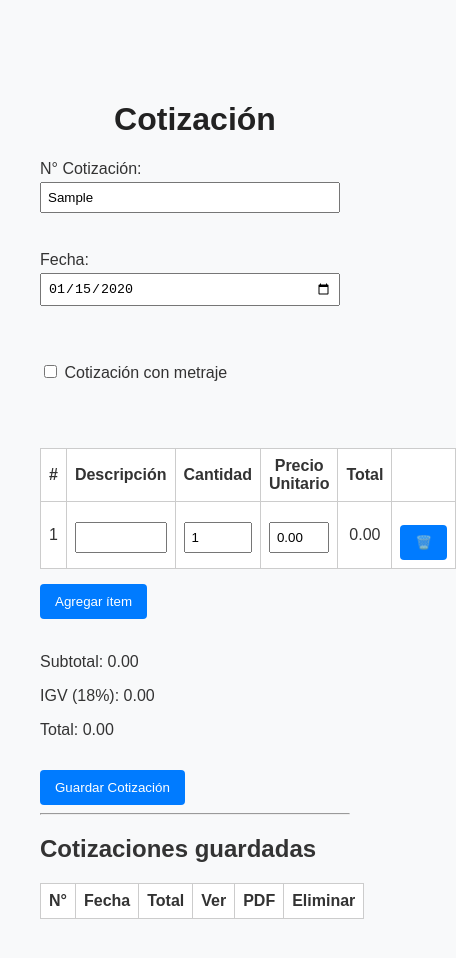
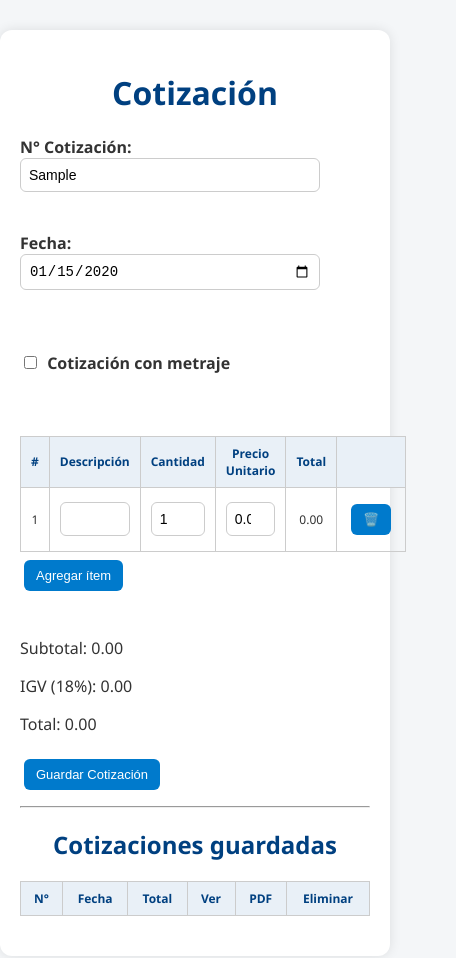
Before and after one commit to Magsito/cotizador, a plain HTML site: page index.html in a window 390 px wide. Both pictures are taken after typing "Sample", "2020-01-15" into the empty fields and a click on the button "Agregar ítem". Shown: the whole page, 456 px wide, since content can reach past the window. Drawn offline with nearby package versions, Linux system fonts and the light colour scheme.

Commit message:
Update style.css

```diff
--- a/style.css
+++ b/style.css
@@ -1,63 +1,112 @@
 body {
-  font-family: Arial, sans-serif;
-  max-width: 800px;
-  margin: 40px auto;
-  padding: 20px;
-  background-color: #f8f9fa;
+  margin: 0;
+  font-family: 'Segoe UI', sans-serif;
+  background-color: #f4f6f8;
   color: #333;
 }
 
-h1 {
+main {
+  max-width: 900px;
+  margin: 30px auto;
+  padding: 30px;
+  background-color: #fff;
+  box-shadow: 0 0 12px rgba(0, 0, 0, 0.1);
+  border-radius: 12px;
+}
+
+h1, h2 {
   text-align: center;
-  color: #222;
+  color: #004080;
 }
 
 label {
   display: block;
-  margin: 10px 0;
+  margin: 12px 0 6px;
+  font-weight: 600;
 }
 
 input[type="text"],
-input[type="date"],
-input[type="number"] {
-  padding: 6px;
+input[type="number"],
+input[type="date"] {
+  padding: 8px;
   width: 100%;
   max-width: 300px;
+  border: 1px solid #ccc;
+  border-radius: 6px;
+  font-size: 14px;
   box-sizing: border-box;
-  margin-top: 4px;
+}
+
+input[type="checkbox"] {
+  margin-right: 6px;
+}
+
+button {
+  background-color: #007acc;
+  color: white;
+  border: none;
+  padding: 10px 16px;
+  margin: 8px 4px;
+  border-radius: 6px;
+  font-size: 14px;
+  cursor: pointer;
+  transition: background-color 0.2s;
+}
+
+button:hover {
+  background-color: #005fa3;
 }
 
 table {
   width: 100%;
   border-collapse: collapse;
-  margin-top: 20px;
-  background-color: #fff;
+  margin-top: 12px;
+  font-size: 14px;
 }
 
-table th, table td {
+th, td {
   border: 1px solid #ccc;
-  padding: 8px;
+  padding: 8px 10px;
   text-align: center;
 }
 
-button {
-  margin-top: 15px;
-  padding: 10px 15px;
-  background-color: #007bff;
-  border: none;
-  color: white;
-  cursor: pointer;
-  border-radius: 4px;
+th {
+  background-color: #e9f0f7;
+  font-weight: bold;
+  color: #004080;
 }
 
-button:hover {
-  background-color: #0056b3;
+td input[type="text"],
+td input[type="number"] {
+  width: 100%;
+  box-sizing: border-box;
 }
 
-#downloadBtn {
-  background-color: #28a745;
+#detalleCotizacion {
+  margin-top: 30px;
 }
 
-#downloadBtn:hover {
-  background-color: #1e7e34;
+#pdfCotizacion {
+  font-family: Arial, sans-serif;
 }
+
+@media screen and (max-width: 600px) {
+  main {
+    padding: 20px;
+  }
+
+  input[type="text"],
+  input[type="number"],
+  input[type="date"] {
+    width: 100%;
+  }
+
+  table, thead, tbody, th, td, tr {
+    font-size: 12px;
+  }
+
+  button {
+    padding: 8px 12px;
+    font-size: 13px;
+  }
+}
```
